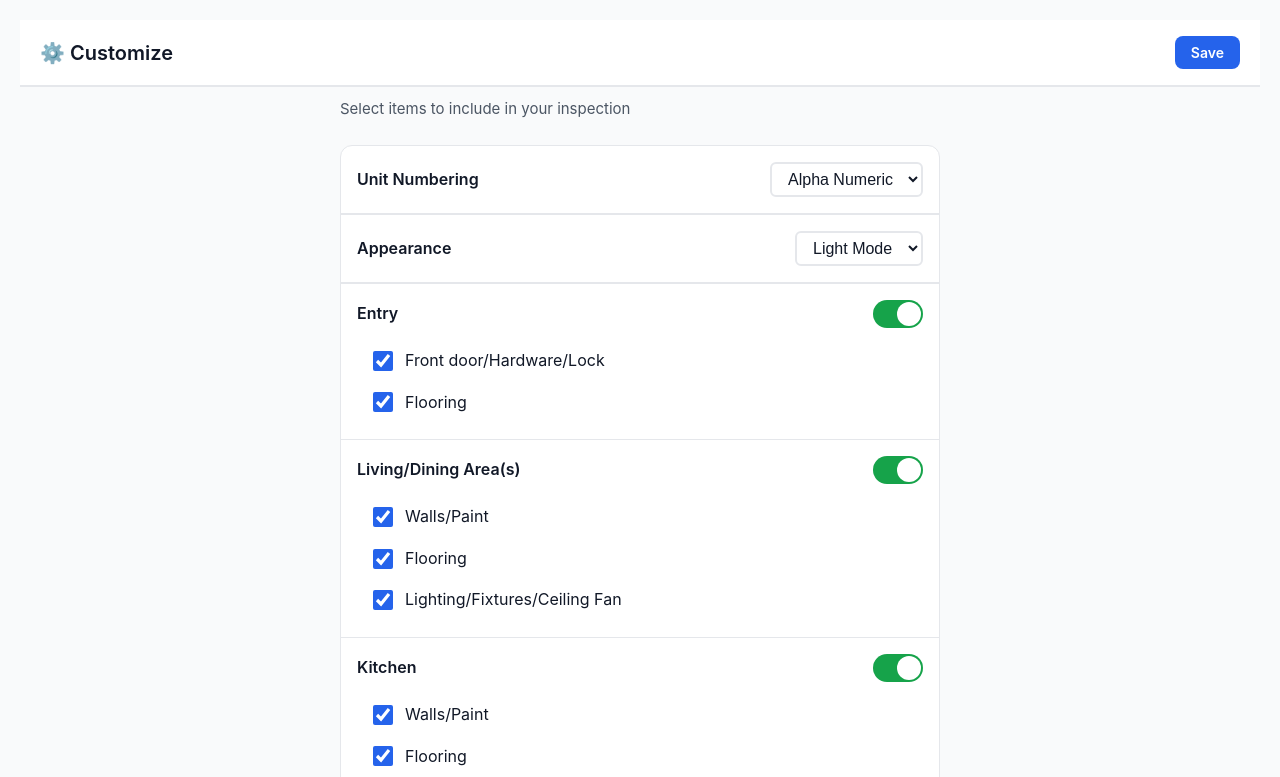
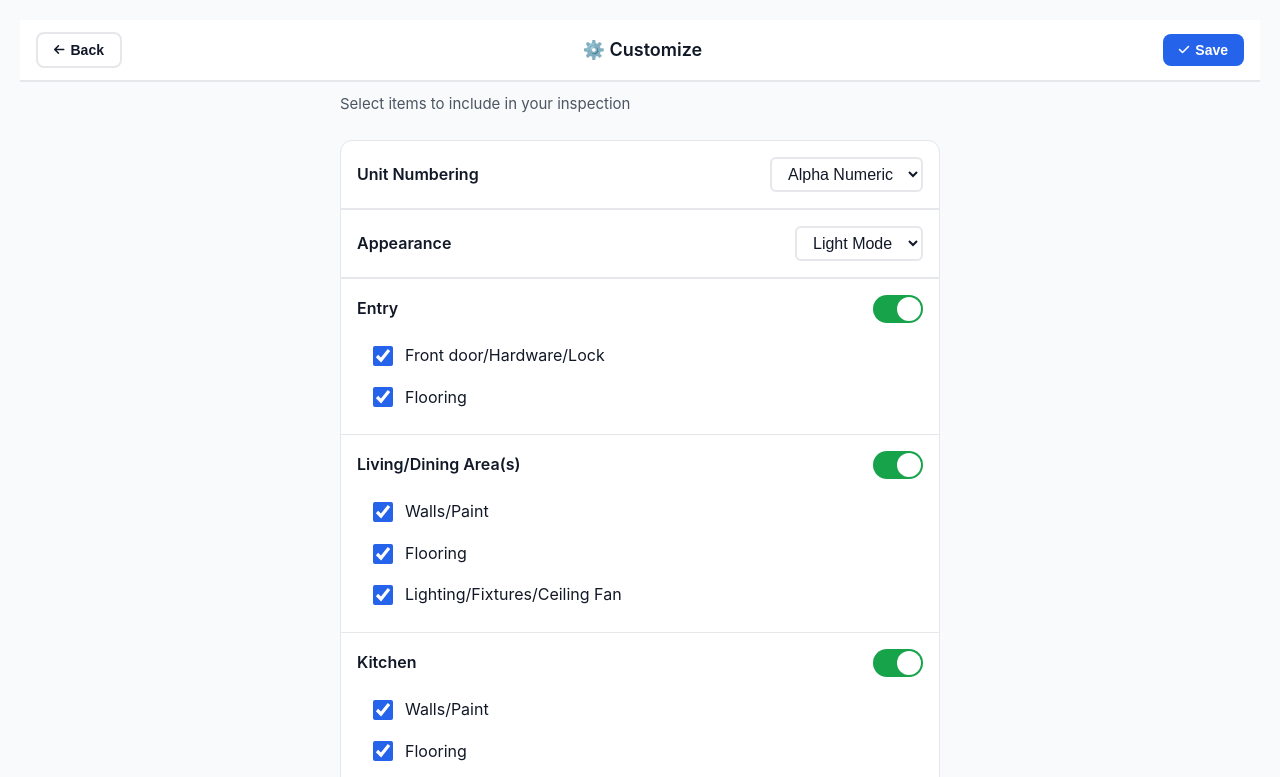
Before and after one commit to jvckpot/photo-checklist, a plain HTML site: page index.html in a window 1280 px wide. Both pictures are taken after a click on the button "⚙️ Customize Checklist". Shown: the top 777 px of the page. Drawn offline with nearby package versions, Linux system fonts and the light colour scheme.

Commit message:
Clean Up Buttons on Settings Page

```diff
--- a/css/style.css
+++ b/css/style.css
@@ -1121,3 +1121,105 @@ body.dark-mode .numpad-backspace:active {
         gap: 8px;
     }
 }
+
+/* ============================================
+   HEADER BUTTONS FOR CUSTOMIZE SCREEN
+   ============================================ */
+
+/* Header button styles - primary (Save) */
+.btn-header-primary {
+    padding: 8px 16px;
+    background: var(--primary-color);
+    color: white;
+    border: none;
+    border-radius: 8px;
+    font-size: 14px;
+    font-weight: 600;
+    cursor: pointer;
+    transition: all 0.2s;
+    display: flex;
+    align-items: center;
+    gap: 6px;
+    margin: 0;
+    white-space: nowrap;
+}
+
+.btn-header-primary:active {
+    transform: scale(0.95);
+    background: #1d4ed8;
+}
+
+body.dark-mode .btn-header-primary {
+    background: var(--primary-color);
+    box-shadow: 0 2px 8px rgba(37, 99, 235, 0.3);
+}
+
+/* Header button styles - secondary (Back) */
+.btn-header-secondary {
+    padding: 8px 16px;
+    background: transparent;
+    color: var(--text-primary);
+    border: 2px solid var(--border-color);
+    border-radius: 8px;
+    font-size: 14px;
+    font-weight: 600;
+    cursor: pointer;
+    transition: all 0.2s;
+    display: flex;
+    align-items: center;
+    gap: 6px;
+    margin: 0;
+    white-space: nowrap;
+}
+
+.btn-header-secondary:active {
+    transform: scale(0.95);
+    background: var(--bg-tertiary);
+}
+
+body.dark-mode .btn-header-secondary {
+    border-color: var(--border-color);
+    color: var(--text-primary);
+}
+
+body.dark-mode .btn-header-secondary:active {
+    background: rgba(51, 65, 85, 0.5);
+}
+
+/* Update header layout for customize screen */
+#customizeScreen .header {
+    display: flex;
+    justify-content: space-between;
+    align-items: center;
+    padding: 12px 16px;
+    gap: 12px;
+}
+
+#customizeScreen .header-info {
+    flex: 1;
+    text-align: center;
+}
+
+#customizeScreen .header-info h2 {
+    margin: 0;
+    font-size: 18px;
+}
+
+/* Icon sizing in header buttons */
+.btn-header-primary i,
+.btn-header-secondary i {
+    font-size: 12px;
+}
+
+/* Responsive adjustments */
+@media (max-width: 400px) {
+    .btn-header-primary,
+    .btn-header-secondary {
+        padding: 8px 12px;
+        font-size: 13px;
+    }
+
+    #customizeScreen .header-info h2 {
+        font-size: 16px;
+    }
+}
--- a/index.html
+++ b/index.html
@@ -67,10 +67,15 @@
     <!-- SCREEN 2: Customize Checklist -->
     <div id="customizeScreen" class="screen">
         <div class="header">
+            <button class="btn-header-secondary" id="backToSetup">
+                <i class="fa-solid fa-arrow-left"></i> Back
+            </button>
             <div class="header-info">
                 <h2>⚙️ Customize</h2>
             </div>
-            <button class="btn-icon" id="saveCustomizationTop">Save</button>
+            <button class="btn-header-primary" id="saveCustomization">
+                <i class="fa-solid fa-check"></i> Save
+            </button>
         </div>
 
         <div class="container">
@@ -78,11 +83,6 @@
 
             <div class="category-toggles" id="categoryToggles">
                 <!-- Generated dynamically by JavaScript -->
-            </div>
-
-            <div class="button-group">
-                <button class="btn-secondary" id="backToSetup">← Back</button>
-                <button class="btn-primary" id="saveCustomization">Save & Continue</button>
             </div>
         </div>
     </div>
--- a/js/app.js
+++ b/js/app.js
@@ -165,7 +165,6 @@ function initializeEventListeners() {
     // Customize Screen
     document.getElementById('backToSetup').addEventListener('click', () => showScreen('setupScreen'));
     document.getElementById('saveCustomization').addEventListener('click', saveCustomization);
-    document.getElementById('saveCustomizationTop').addEventListener('click', saveCustomization);
 
     // Checklist Screen
     document.getElementById('settingsBtn').addEventListener('click', () => {
```
